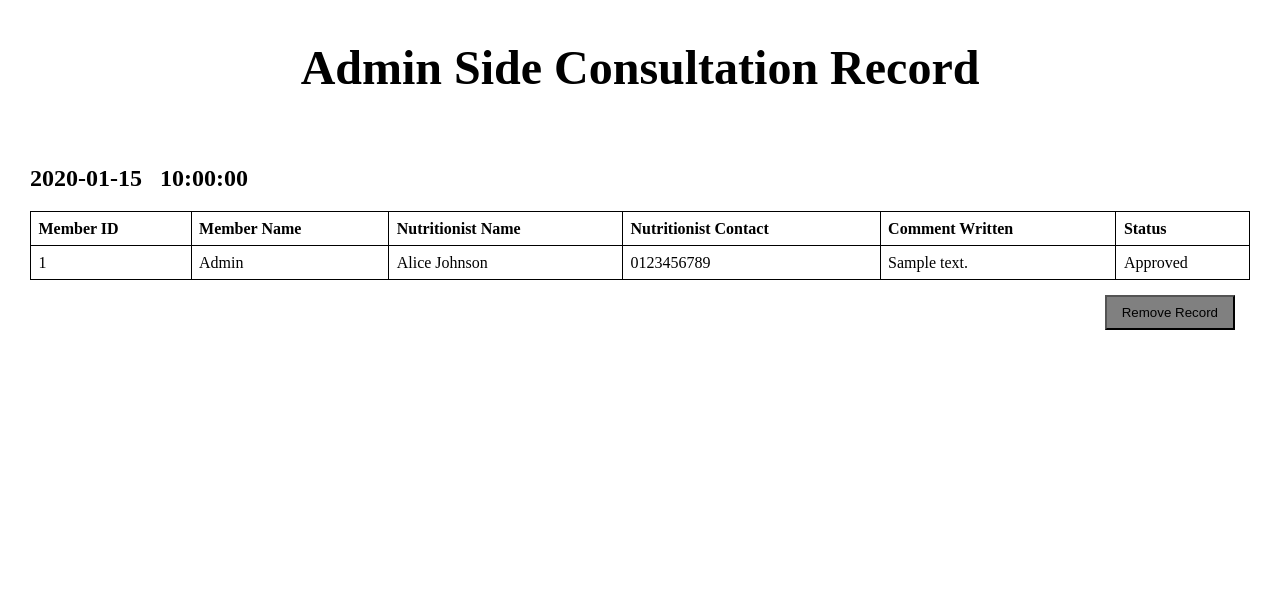
After one commit to jimmerino2/FitnessApp, a PHP site: page /pages/admin.php in a window 1280 px wide. The commit adds this page. Shown: the top 595 px of the page. Run offline with PHP 8.4, Linux system fonts and the light colour scheme; data comes from the database, SQL or seed files in the repository; tables that the repository leaves empty hold one stand-in row (values such as "Sample post").

Commit message:
AdminPage and Login

```diff
--- /dev/null
+++ b/pages/admin.php
@@ -0,0 +1,45 @@
+<!DOCTYPE html>
+<html lang="en">
+
+<head>
+    <meta charset="UTF-8">
+    <meta name="viewport" content="width=device-width, initial-scale=1.0">
+    <title>Document</title>
+</head>
+
+<body style="margin: 0px;">
+    <?php
+     include_once __DIR__ . '/../components/Buttons.php';
+    include_once __DIR__ . '/../server/connectDB.php';
+    include_once __DIR__ . '/../server/data.php';
+    include_once __DIR__ . '/../components/Tables.php';
+    $conn->select_db('fitnessapp');
+    session_start();
+    renderFixedButton('../server/logout.php', '../asset/image/logout.png');
+    echo "<h2 style='text-align: center; font-size:48px;'>Admin Side Consultation Record</h2>";
+
+    // Show all records that correspond to the user
+    $sql = 'SELECT c.ID AS adminConsultationID, c.date, c.time, c.comment, c.status, c.nutritionistID, n.nutritionistName, n.nutritionistContact, c.memberID, m.memberName
+            FROM Consultation c
+            JOIN Nutritionist n ON c.nutritionistID = n.ID
+            JOIN Member m ON c.memberID = m.ID';
+    $consultationList = dataGetResultSql($sql, $pdo, [], ['adminConsultationID','date', 'time','nutritionistID', 'nutritionistName', 'nutritionistContact','comment', 'status', 'memberID', 'memberName']);
+
+    if (!empty($consultationList)) {
+        foreach ($consultationList as $consultation) {
+            renderTable($consultation['adminConsultationID'], $consultation['date'] . '&nbsp;&nbsp;&nbsp;' . $consultation['time'], [
+                 'Member ID' => $consultation['memberID'],
+                'Member Name' => $consultation['memberName'],
+                'Nutritionist Name' => $consultation['nutritionistName'],
+                'Nutritionist Contact' => $consultation['nutritionistContact'],
+                'Comment Written' => $consultation['comment'],
+                'Status' => (!$consultation['status']) ? 'Pending Approval' : 'Approved'], '../server/deleteRecord.php?adminConsultationID');
+        }
+    } else {
+        echo 'no records lol';
+    }
+
+    ?>
+</body>
+
+</html>
--- a/pages/form_login.php
+++ b/pages/form_login.php
@@ -58,7 +58,11 @@ if ($_SERVER["REQUEST_METHOD"] == "POST") {
 
         if (password_verify($pass, $hashed_password)) {
             $_SESSION['userinput'] = $email;
+            if ($email === 'admin@gmail.com') {
+                header("Location: admin.php");
+            } else{
             header("Location:home_page.php");
+            }
         } else {
             echo "<script>alert('Invalid username or password.')</script>";
         }
--- a/server/tableSetup.sql
+++ b/server/tableSetup.sql
@@ -90,3 +90,7 @@ INSERT IGNORE INTO Nutritionist (nutritionistName, nutritonistDesc, nutritionist
 INSERT IGNORE INTO Classes (className, classDesc, price, classType) VALUES
     ('Test1', 'Experienced dietitian specializing in sports nutrition.', '50.00', 'I'),
     ('Test2', 'Clinical nutritionist with a focus on chronic illness management.', '100.00', 'M');
+
+
+INSERT IGNORE INTO Member (memberName, memberContact, memberPassword, gender, email, DOB) VALUES
+    ('Admin', '0182677327', '$2y$10$pOxEQA/GHhosK5qVRWyVdexsLMLsK/f9NwaaVpQ8HfjiOb09DLIJC', 'f', 'admin@gmail.com', '2005-10-21');
```
Also changed, not shown: server/deleteRecord.php (+14 -0 lines).
